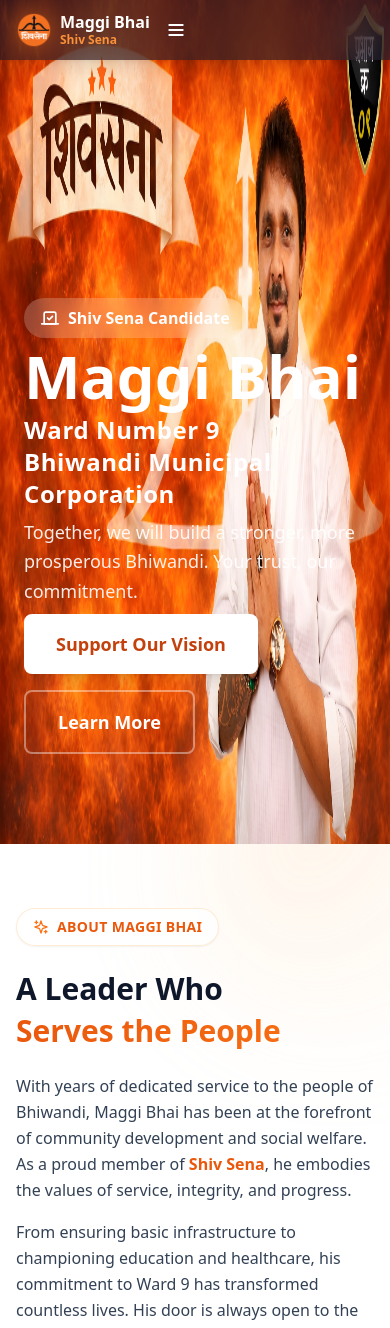
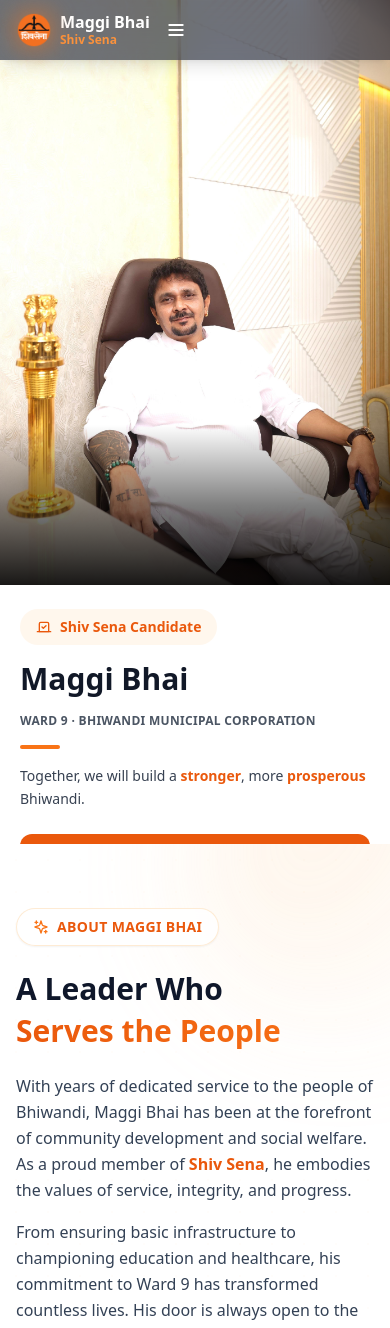
Before and after one commit to siddhanth88/maggi-bhai-website, a React (Vite) app: page / in a window 390 px wide. Shown: the top 1328 px of the page. Built offline with nearby package versions, Linux system fonts and the light colour scheme.

Commit message:
feat: Add mobile and desktop hero sections with new images and improved layout

```diff
--- a/src/components/Hero.jsx
+++ b/src/components/Hero.jsx
@@ -4,44 +4,46 @@ import { whatsappHandler } from "../utils/common";
 export default function Hero() {
   return (
     <section className="relative h-screen overflow-hidden" id="home">
+      {/* ================= DESKTOP (OLD CODE – UNCHANGED) ================= */}
+      <div className="hidden lg:block">
         {/* Background image */}
         <img
           src="/logo3.png"
           alt="Hero Background"
-        // className="absolute inset-0 object-cover object-top w-full h-full"
           className="absolute w-full h-full"
         />
 
-      {/* Dark overlay for readability */}
-      <div className="absolute inset-0 " />
+        {/* Overlay */}
+        <div className="absolute inset-0" />
 
         {/* Content */}
         <div className="relative z-10 px-6 mx-auto max-w-7xl">
           <div className="grid items-center min-h-screen grid-cols-1 lg:grid-cols-2">
-          {/* LEFT CONTENT */}
-          { <div className="space-y-2 text-white pt-44 lg:pt-48">
+            <div className="space-y-2 text-white pt-44 lg:pt-48">
               <div className="inline-flex items-center gap-2 px-4 py-2 mt-8 rounded-full bg-white/20 backdrop-blur">
                 <Vote className="w-5 h-5" />
                 <span className="font-semibold">Shiv Sena Candidate</span>
               </div>
 
-            <h1 className="text-6xl font-bold leading-none font-heading lg:text-7xl tracking-tightest">
+              <h1 className="text-6xl font-bold leading-none lg:text-7xl">
                 Maggi Bhai
               </h1>
 
-            <div className="text-2xl font-semibold tracking-wide font-subheading">
+              <div className="text-2xl font-semibold">
                 <p>Ward Number 9</p>
                 <p>Bhiwandi Municipal Corporation</p>
               </div>
 
-           <p className="max-w-xl text-lg font-medium leading-relaxed font-body text-white/90">
-
+              <p className="max-w-xl text-lg text-white/90">
                 Together, we will build a stronger, more prosperous Bhiwandi.
                 Your trust, our commitment.
               </p>
 
               <div className="flex flex-wrap gap-4">
-              <button className="px-8 py-4 text-lg font-bold text-orange-700 bg-white rounded-lg shadow-lg" onClick={() => whatsappHandler()}>
+                <button
+                  onClick={() => whatsappHandler()}
+                  className="px-8 py-4 text-lg font-bold text-orange-700 bg-white rounded-lg shadow-lg"
+                >
                   Support Our Vision
                 </button>
                 <button className="px-8 py-4 text-lg font-bold text-white border-2 rounded-lg border-white/40 hover:bg-white/10">
@@ -49,11 +51,69 @@ export default function Hero() {
                 </button>
               </div>
             </div>
-          }
 
+            <div className="hidden lg:block" />
+          </div>
+        </div>
+      </div>
 
-          {/* RIGHT SIDE — intentionally empty (person lives here) */}
-          <div className="hidden lg:block" />
+      {/* ================= MOBILE (NEW CLEAN DESIGN) ================= */}
+      <div className="flex flex-col h-screen overflow-y-auto bg-white lg:hidden">
+        {/* IMAGE */}
+        <div className="relative w-full h-[80vh] bg-gray-100">
+          <img
+            // src="/mobile-hero1.png"
+            // src="/magibhai-real-1.jpeg"
+            src="/maggibhia.jpeg"
+            alt="Candidate"
+            className="object-cover object-bottom w-full h-full"
+          />
+          <div className="absolute inset-x-0 bottom-0 h-40 pointer-events-none bg-gradient-to-t from-black/90 via-black/50 to-transparent" />{" "}
+        </div>
+
+        {/* CONTENT */}
+        <div className="px-5 py-6">
+          <div className="max-w-md mx-auto space-y-4">
+            <div className="inline-flex items-center gap-2 px-4 py-2 text-sm font-semibold text-orange-600 rounded-full bg-orange-50">
+              <Vote className="w-4 h-4" />
+              Shiv Sena Candidate
+            </div>
+
+            <h1 className="text-3xl font-extrabold text-gray-900">
+              Maggi Bhai
+            </h1>
+
+            <p className="text-xs font-semibold tracking-wide text-gray-600 uppercase">
+              Ward 9 · Bhiwandi Municipal Corporation
+            </p>
+
+            <div className="w-10 h-1 bg-orange-500 rounded-full" />
+
+            <p className="text-sm leading-relaxed text-gray-700">
+              Together, we will build a{" "}
+              <span className="font-semibold text-orange-600">stronger</span>,
+              more{" "}
+              <span className="font-semibold text-orange-600">prosperous</span>{" "}
+              Bhiwandi.
+            </p>
+
+            <div className="flex flex-col gap-3 pt-2">
+              <button
+                onClick={() => whatsappHandler()}
+                className="w-full py-3 rounded-xl bg-orange-600 text-white font-bold text-base active:scale-[0.98]"
+              >
+                Support Our Vision
+              </button>
+
+              <button className="w-full py-3 text-base font-bold text-orange-600 border-2 border-orange-200 rounded-xl">
+                Learn More
+              </button>
+            </div>
+
+            <p className="pt-2 text-[11px] text-center text-gray-500">
+              Official Campaign · Verified Representative
+            </p>
+          </div>
         </div>
       </div>
     </section>
```
Also changed, not shown: public/magibhai-real-1.jpeg (renamed from public/whatsapp_image_2026-01-03_at_00.12.23.jpeg), public/mobile-hero1.png (added). Lines whose indentation alone changed are shown as unchanged.
